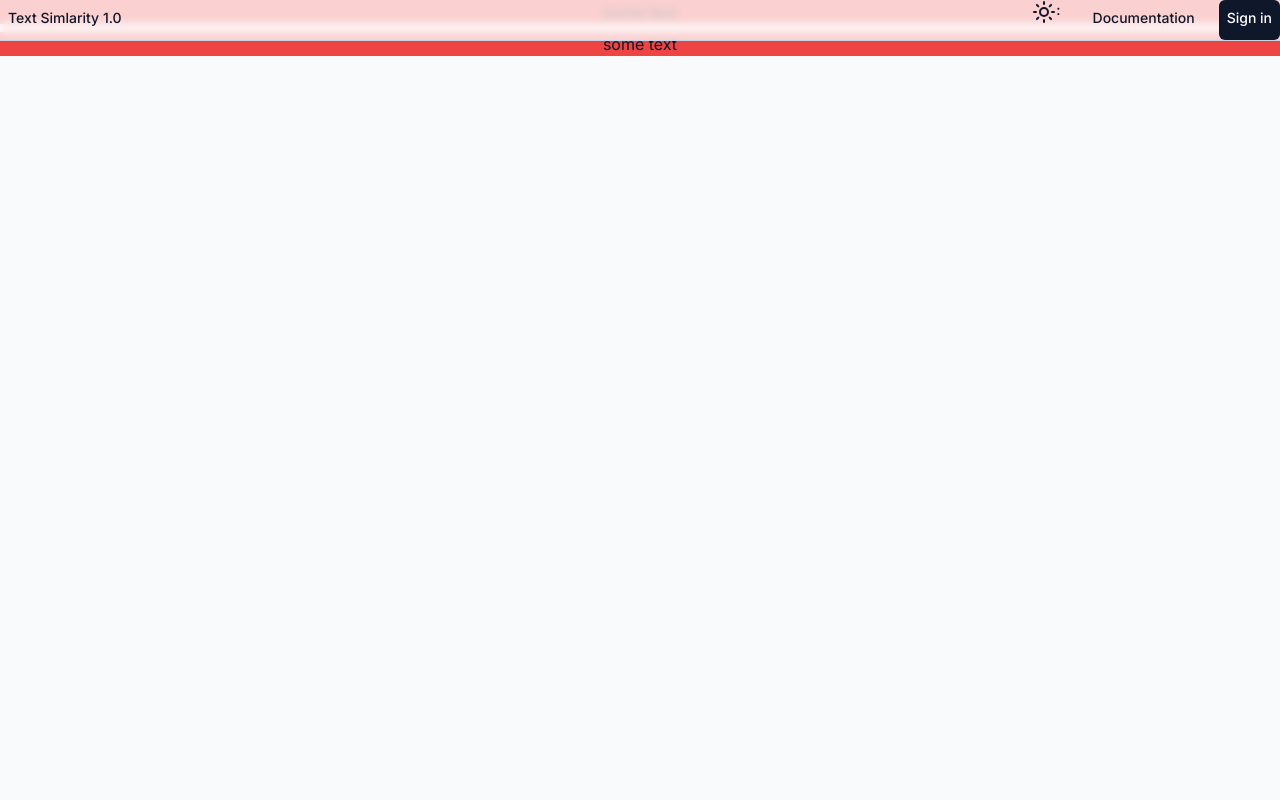
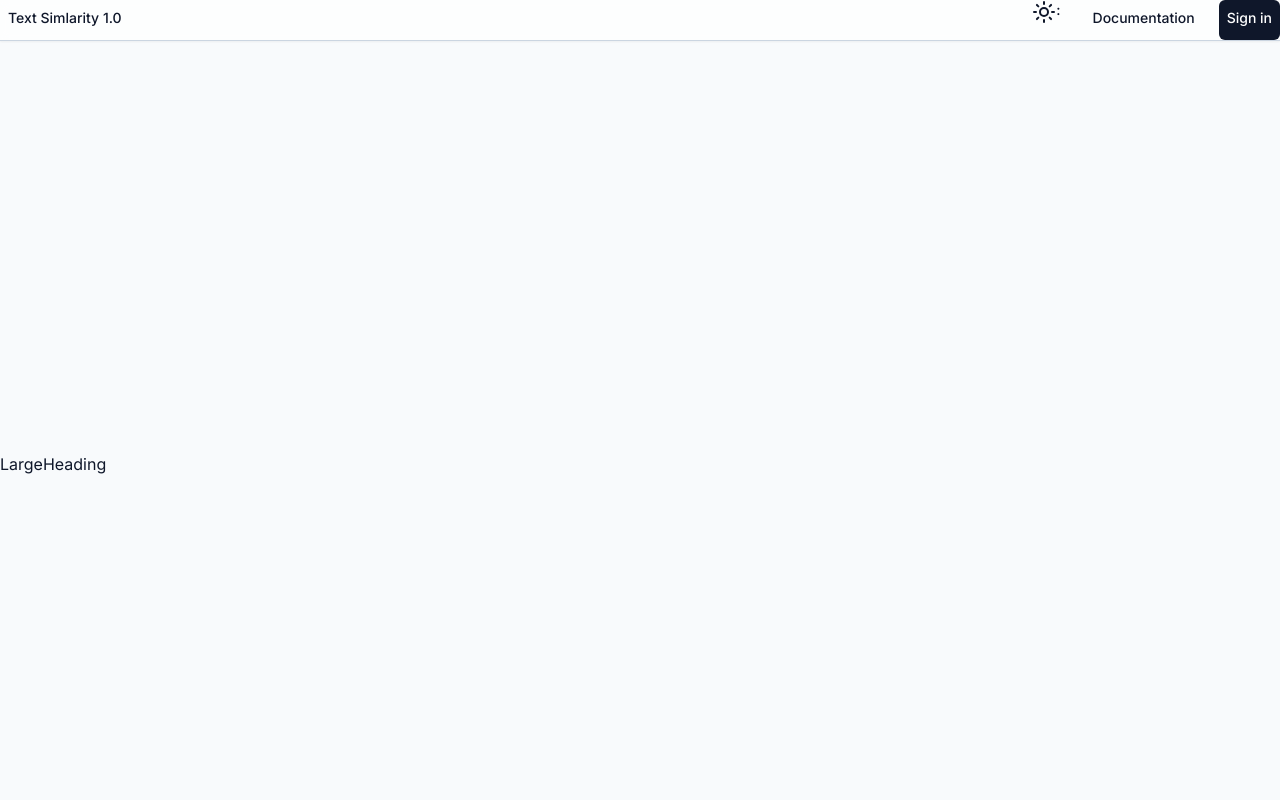
Before and after one commit to SeoDongOk/nextjs13_fullstack, a Next.js app: page / in a window 1280 px wide. Shown: the top 800 px of the page. Built offline with nearby package versions, Linux system fonts and the light colour scheme; no server answers.

Commit message:
@fix page
got error on LargeHeading

```diff
--- a/src/app/page.tsx
+++ b/src/app/page.tsx
@@ -2,9 +2,22 @@
 import {Inter } from 'next/font/google';
 // import styles from './page.moule.css';
 import Paragraph from '../components/ui/Paragraph'
+import { Metadata } from 'next';
+import LargeHeading from '@/components/ui/LargeHeading';
+
+export const metadata:Metadata ={
+  title:'Similarity API | Home',
+  description: 'Fee & open-source text similarity API'
+}
 
 export default function Home() {
   return (
-    <main className='bg-red-500'><Paragraph size='sm'>some text</Paragraph></main>
+    <div className='relative h-screen flex items-center justify-center overflow-x-hidden'>
+      <div className='container pt-32 max-w-7xl mx-auto w-full h-full'>
+        <div className='h-full gap-6 flex flex-col justify-start lg:justify-center items-center lg:items-start'>
+          <LargeHeading size='lg' className='three-d text-black dark:text-light-gold'></LargeHeading>
+        </div>
+      </div>
+    </div>
   )
 }
```
